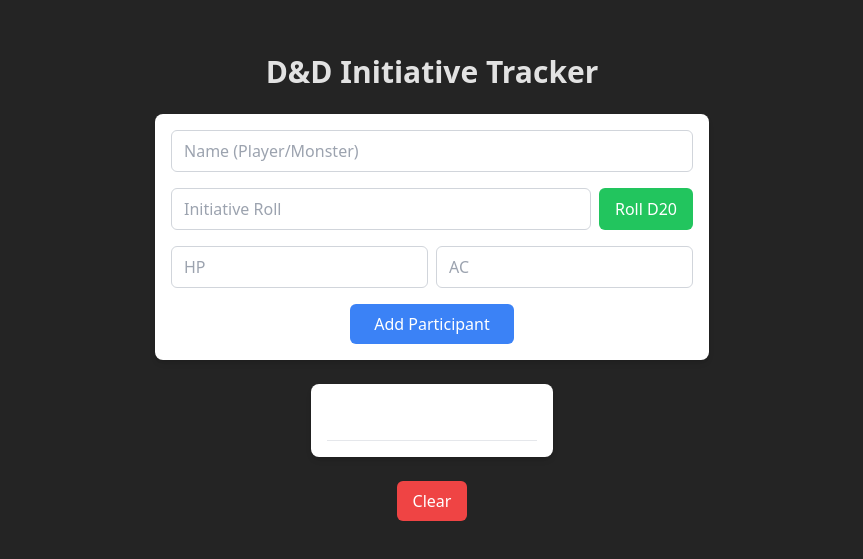
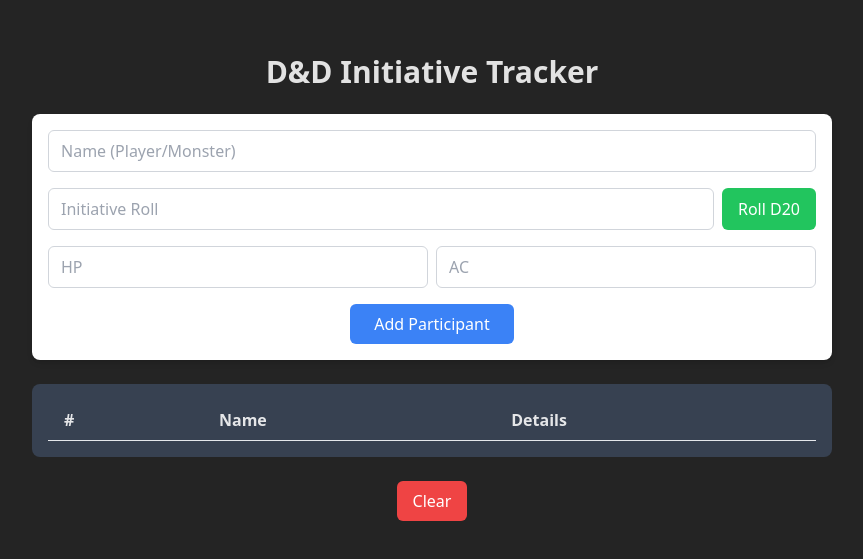
Before and after one commit to samueldebenedictis/dnd-initiative-tracker, a React (Vite) app: page / in a window 1280 px wide. Shown: the part 113-672 px from the top of the page, without its empty margins (208-1071 px from the left). Built offline with nearby package versions, Linux system fonts and the light colour scheme.

Commit message:
chore: centered elements

```diff
--- a/src/components/AddParticipantForm.tsx
+++ b/src/components/AddParticipantForm.tsx
@@ -21,7 +21,7 @@
   rollInitiative,
 }) => {
   return (
-    <div className="mx-auto max-w-2xl rounded-lg bg-white p-4 shadow-md">
+    <div className="w-full max-w-[800px] rounded-lg bg-white p-4 shadow-md">
       <div className="mb-4">
         <input
           type="text"
--- a/src/components/ParticipantList.tsx
+++ b/src/components/ParticipantList.tsx
@@ -22,7 +22,7 @@
   removeParticipant,
 }) => {
   return (
-    <div className="mx-auto max-w-2xl rounded-lg bg-white p-4 shadow-md">
+    <div className="w-full max-w-[800px] rounded-lg bg-gray-700 p-4">
       <table className="w-full table-auto">
         <thead>
           <tr className="border-b">
```
